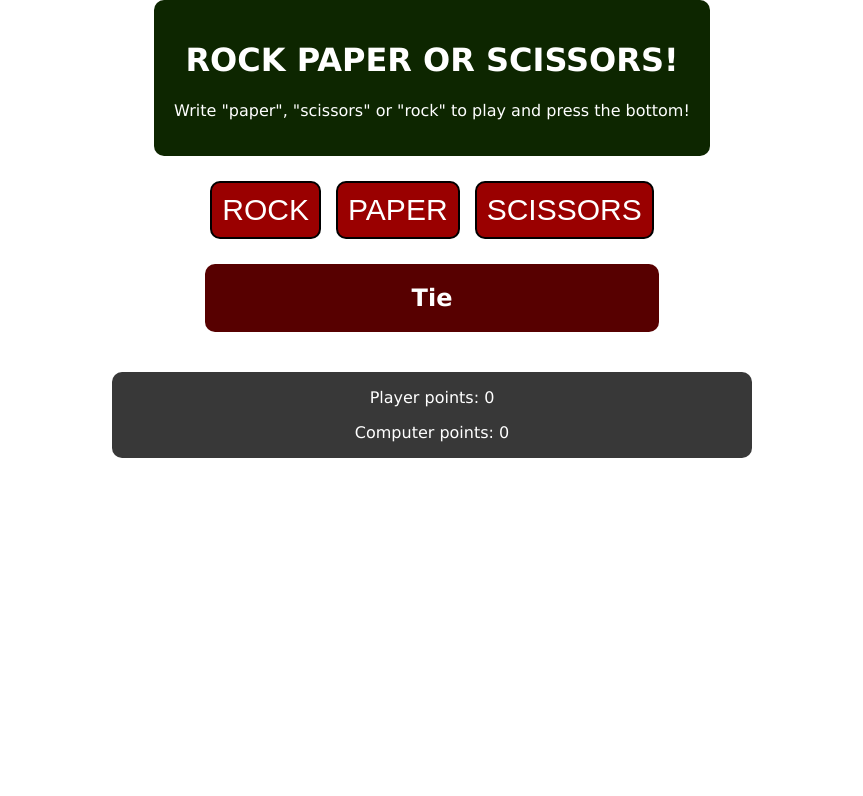
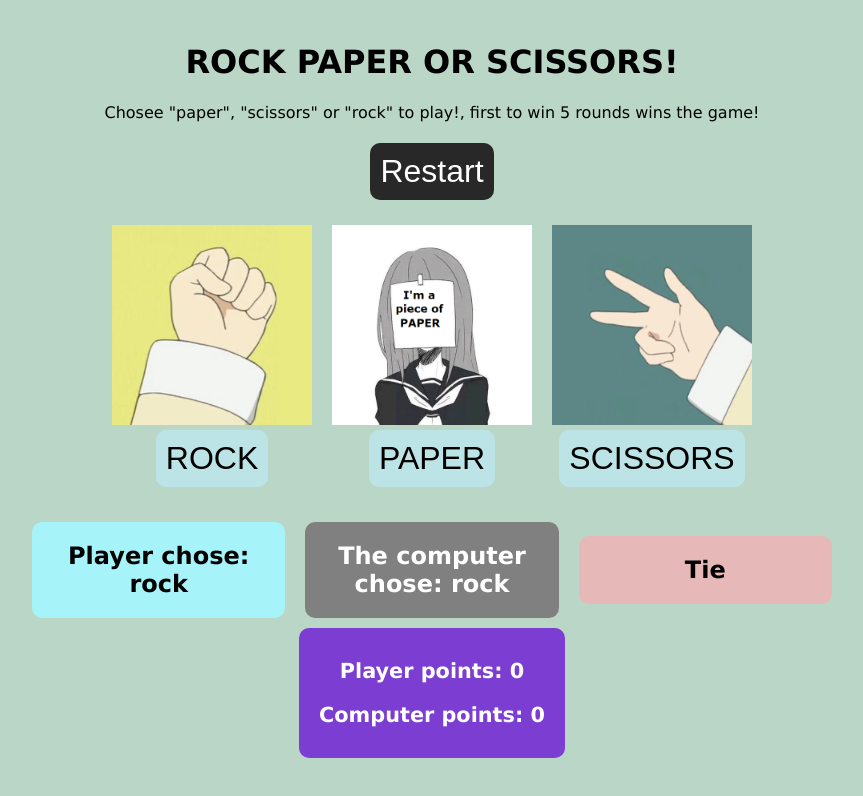
Before and after one commit to LuffyDrank/FreeCodeCamp-Rock-Papers-Scissors, a plain HTML site: page index.html in a window 1280 px wide. Both pictures are taken after a click on the button "ROCK". Shown: the whole page, without its empty margins (208-1071 px from the left). Drawn offline with Linux system fonts and the light colour scheme.

Commit message:
Version 3.0, looks nice now

```diff
--- a/index.html
+++ b/index.html
@@ -15,14 +15,25 @@
     <div id="body-container">
         <div id="welcome-container">
             <h1> ROCK PAPER OR SCISSORS!</h1>
-            <p>Write "paper", "scissors" or "rock" to play and press the bottom!</p>
+            <p>Chosee "paper", "scissors" or "rock" to play!, first to win 5 rounds wins the game!</p>
         </div>
+        <button id="resetButton">Restart</button>
         <div id="options-container">
-            <button id="rock">ROCK</button>
-            <button id="paper">PAPER</button>
-            <button id="scissors">SCISSORS</button>
-            <h2 id="result" style="display:none"></h2>
+            <div id="rock">
+                <img src="/Images/rock.png"><button>ROCK</button>
+            </div>
+            <div id="paper">
+                <img src="/Images/paper.png"><button>PAPER</button>
+            </div>
+            <div id="scissors">
+                <img src="/Images/scissors.png"><button>SCISSORS</button>
+            </div>
         </div>
+        <div id="info">
+        <h2 id="playerChoiceEl" style="display:none"></h2>
+        <h2 id="computerChoiceEl" style="display:none"></h2>
+        <h2 id="result" style="display:none"></h2>
+    </div>
         <div class="container">
             <p id="playerPoints">Player points: 0 </p>
             <p id="computerPoints">Computer points: 0 </p>
--- a/script.js
+++ b/script.js
@@ -1,13 +1,22 @@
-const playerPointsEl = document.getElementById("playerPoints")
-const computerPointsEl = document.getElementById("computerPoints")
-const result = document.getElementById("result")
-const rock = document.getElementById("rock")
-const paper = document.getElementById("paper")
-const scissors = document.getElementById("scissors")
+const playerPointsEl = document.getElementById("playerPoints");
+const computerPointsEl = document.getElementById("computerPoints");
+const result = document.getElementById("result");
+const rock = document.getElementById("rock");
+const paper = document.getElementById("paper");
+const scissors = document.getElementById("scissors");
+const resetButton = document.getElementById("resetButton");
+const computerChoiceEl = document.getElementById("computerChoiceEl")
+const  playerSelectionEl = document.getElementById("playerChoiceEl")
 
 rock.addEventListener("click", rockChoice);
 paper.addEventListener("click", paperChoice);
 scissors.addEventListener("click", scissorsChoice);
+resetButton.addEventListener("click", startOver);
+
+let computerPoints = 0
+let playerPoints = 0
+let computerSelection = "";
+let playerSelection = "";
 
 function rockChoice() {
     playerSelection = "rock";
@@ -24,24 +33,29 @@ function scissorsChoice() {
 
 function getComputerChoice() {
    let randomNum = Math.floor(Math.random() * 3)
+   computerChoiceEl.style.display = "block";
    if(randomNum === 0) {
+    computerChoiceEl.textContent = "The computer chose: " + "rock";
     return "rock"
    }
    else if(randomNum === 1) {
+    computerChoiceEl.textContent = "The computer chose: " + "paper";
     return "paper"
    }
    else {
+    computerChoiceEl.textContent = "The computer chose: " + "scissors";
     return "scissors"
    }
+
 }
-let computerPoints = 0
-let playerPoints = 0
-let computerSelection = "";
-let playerSelection = "";
+
 
 function playRound() {
+    if(playerPoints !== 5 && computerPoints !== 5 ) {
     result.style.display="block";
     computerSelection = getComputerChoice();
+    playerChoiceEl.textContent = "Player chose: " + playerSelection
+    playerChoiceEl.style.display = "block";
     if(playerSelection === "rock" && computerSelection === "rock") {
         console.log("Tie")
         result.textContent = "Tie";
@@ -90,6 +104,7 @@ function playRound() {
         result.textContent = "Player wins the round";
         playerPointsEl.textContent = "Player points: " + playerPoints
     }
+}
     console.log("Player:" + playerPoints)
     console.log("Computer:" + computerPoints)
     whoWins()
@@ -97,17 +112,24 @@ function playRound() {
 
 function whoWins() {
 if(playerPoints === 5) {
+    result.style.backgroundColor = "#950000";
+    result.style.color = "white";
     result.textContent = "THE PLAYER WON THE GAME!!!";
+}
+else if (computerPoints === 5) {
+    result.style.backgroundColor = "#950000";
+    result.style.color = "white";
+    result.textContent = "THE COMPUTER WON THE GAME!!!"
+}
+}
+function startOver(){
     playerPoints = 0;
     computerPoints = 0;
+    result.style.backgroundColor = "#E6B8B8";
+    result.style.color = "black";
+    result.style.display="none";
+    computerChoiceEl.style.display = "none";
+    playerChoiceEl.style.display = "none";
     computerPointsEl.textContent = "Computer points: " + computerPoints;
     playerPointsEl.textContent = "Player points: " + playerPoints;
 }
-else if (computerPoints === 5) {
-    result.textContent = "THE COMPUTER WON THE GAME!!!"
-    playerPoints = 0;
-    computerPoints = 0;
-    computerPointsEl.textContent = "Computer points: " + computerPoints;
-    playerPointsEl.textContent = "Player points: " + playerPoints;
-}
-}
--- a/styles.css
+++ b/styles.css
@@ -1,5 +1,8 @@
+* {
+    box-sizing: border-box;
+    max-width: 100%;
+}
 html {
-    box-sizing: border-box;
     font-size: 16px;
 }
 body {
@@ -7,45 +10,96 @@ body {
     padding: 0;
     font-family: Verdana, Geneva, Tahoma, sans-serif;
     text-align: center;
-}
-input {
-    width: 25%;
-    text-align: center;
+    background-color: #383838;
 }
 button {
-    font-size: 30px;
+    font-size: 2rem;
     padding: 10px;
     margin: 5px;
-    border: solid 2px black;
-    background-color: rgb(154, 0, 0);
-    color: white;
+    border: none;
+    background-color: #BCE4E6;
+    color: rgb(0, 0, 0);
     border-radius: 10px;
     cursor: pointer;
 }
 .container {
-    background-color:rgb(56, 56, 56);
-    width: 50%;
+    background-color:#7b3dd2;
+    padding: 10px 20px;
     border-radius: 10px;
     color: white;
+    font-size: 1.3rem;
+    font-weight: bold;
 }
 #body-container {
     display: flex;
     flex-direction: column;
     justify-content: center;
     align-items: center;
+    background-color: #BAD6C7;
+    padding-bottom: 20px;
+    min-height: 100vh;
 }
 #welcome-container {
-    background-color: #0D2600;
-    color: #ffffff;
-    padding: 20px;
+    background-color: #BAD6C7;
+    color: #000000;
+    padding: 0 50px;
     border-radius: 10px;
 }
 #options-container {
+    display: flex;
     margin: 20px;
+    justify-content: center;
+}
+img {
+    width: 200px;
+    height: 200px;
 }
 h2 {
-    background-color:rgb(87, 0, 0);
-    color: white;
+    background-color:#E6B8B8;
+    color: rgb(0, 0, 0);
     border-radius: 10px;
     padding: 20px;
+    margin: 10px;
+    flex: 0 1 33vw;
 }
+#rock, #paper, #scissors {
+    display: flex;
+    flex-direction: column;
+    justify-content: center;
+    align-items: center;
+    margin: 0 10px;
+    cursor: pointer;
+}
+#resetButton {
+    background-color: rgb(40, 40, 40);
+    color: white;
+}
+#playerChoiceEl {
+    background-color:#a6f4f9;
+    color: black;
+}
+#computerChoiceEl {
+    background-color: gray;
+    color: white;
+}
+#info {
+    display: flex;
+    justify-content: center;
+    align-items: center;
+    text-align: center;
+}
+@media only screen and (max-width: 768px) {
+    #options-container {
+        flex-wrap: wrap;
+    }
+    #info {
+        flex-wrap: wrap;
+    }
+    h2 {
+        flex: 0 1 90vw;
+    }
+    img {
+        width: 130px;
+        height: 130px;
+    }
+}
```
Also changed, not shown: Images/paper.png (added), Images/rock.png (added), Images/scissors.png (added).
